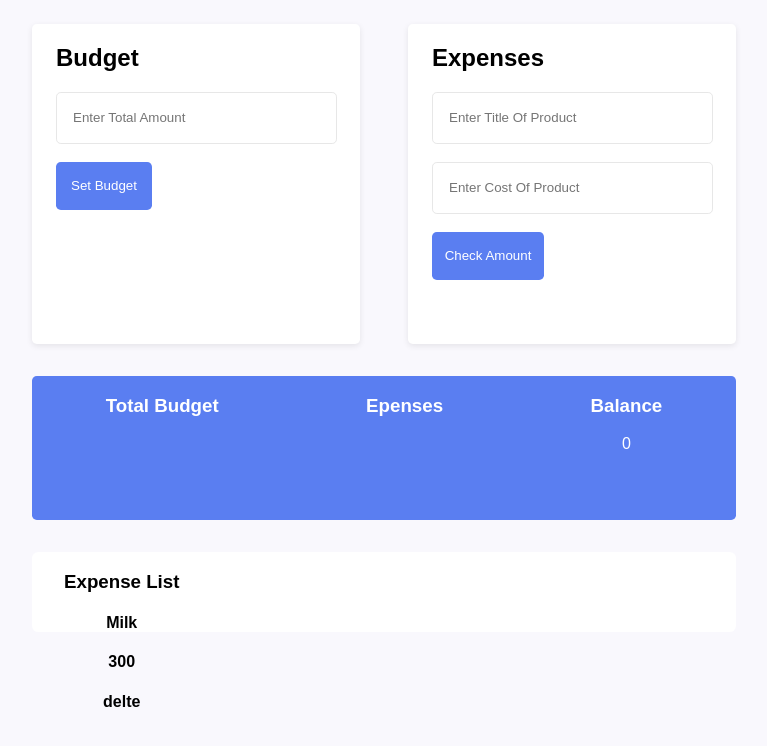
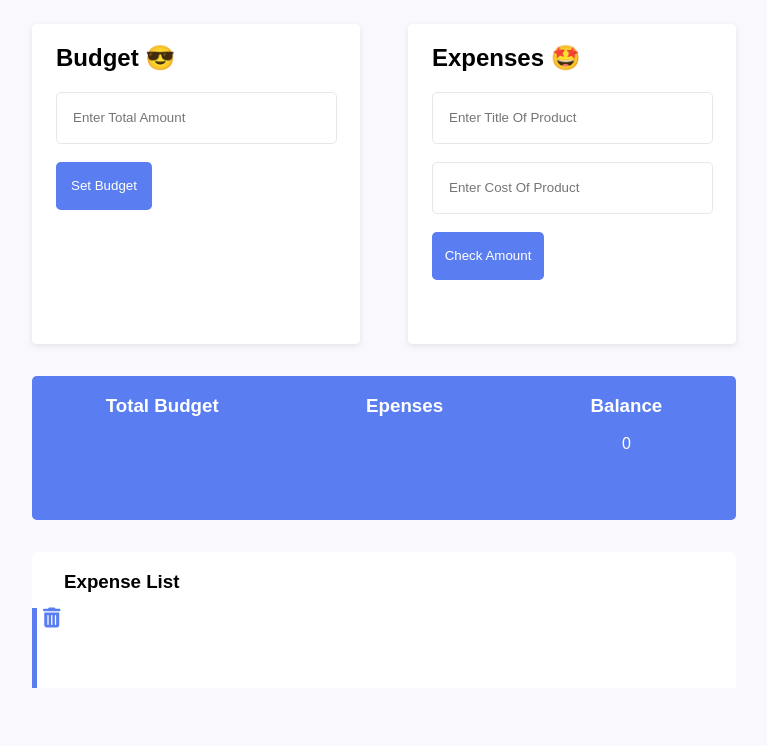
Before and after one commit to Muhammadkashif20/Budget-App, a plain HTML site: page index.html in a window 1280 px wide. Both pictures are taken after a click on the button "Check Amount". Shown: the whole page, without its empty margins (256-1023 px from the left). Drawn offline with Linux system fonts and the light colour scheme.

Commit message:
coming soon completed

```diff
--- a/app.js
+++ b/app.js
@@ -9,16 +9,31 @@ leftbtn.addEventListener("click", () => {
   }
   leftinp.value = "";
 });
-
 let rightbtn = document.getElementById("rightbtn");
 let para1 = document.getElementById("para1");
+let rigthinp1 = document.getElementById("rigthinp1");
 let rigthinp2 = document.getElementById("rigthinp2");
 let para2 = document.getElementById("para2");
+let product = document.getElementById("product");
+let expense = document.getElementById("expense");
+let delBtn=document.getElementById('del-Btn')
+let list=document.getElementById('list')
+list.style.display='none'
 rightbtn.addEventListener("click", () => {
   para1.innerHTML = rigthinp2.value;
   para2.innerHTML = para.innerHTML - para1.innerHTML;
+  if (rigthinp1.value == "") {
+    alert("please Enter Your Product 😐");
+  }
   if (rigthinp2.value == "") {
     alert("please Enter Your Cost Of Product 🙄");
   }
+  product.innerHTML = rigthinp1.value;
+  rigthinp1.value = "";
+  expense.innerHTML = rigthinp2.value;
   rigthinp2.value = "";
+  list.style.display='block'
 });
+delBtn.addEventListener('click',()=>{
+
+})
--- a/index.html
+++ b/index.html
@@ -6,18 +6,19 @@
     <title>Budget App</title>
     <link rel="shortcut icon" href="image/budget.png" type="image/x-icon" />
     <link rel="stylesheet" href="style.css" />
+    <link rel="stylesheet" href="https://cdnjs.cloudflare.com/ajax/libs/font-awesome/6.6.0/css/all.min.css">
   </head>
   <body>
     <div class="container">
       <header>
         <div class="leftBox">
-          <h2>Budget</h2>
+          <h2>Budget 😎</h2>
           <input type="number" placeholder="Enter Total Amount" id="leftinp" />
           <br /><br />
           <button id="leftbtn">Set Budget</button>
         </div>
         <div class="rightBox">
-          <h2>Expenses</h2>
+          <h2>Expenses 🤩</h2>
           <input
             type="text"
             placeholder="Enter Title Of Product"
@@ -51,12 +52,12 @@
       </center>
       <center>
         <footer>
-          <div class="footer">
+          <div class="footer" >
             <h3>Expense List</h3>
-            <div class="list">
-              <h4>Milk</h4>
-              <h4>300</h4>
-              <h4>delte</h4>
+            <div class="list" id="list" >
+              <h4 id="product"></h4>
+              <h4 id="expense"></h4>
+              <button id="del-Btn"><i class="fa-solid fa-trash-can fa-xl" style="color: #5a7ef1;"></i></button>
             </div>
           </div>
         </footer>
--- a/style.css
+++ b/style.css
@@ -68,4 +68,25 @@ footer {
   margin-top: 2rem;
   height: 10vh;
   padding-left: 2rem;
+  text-align: left;
 }
+.list{
+  background-color: #ffffff;
+  display: flex;
+  justify-content: space-around;
+  flex-direction: row;
+  width: 43.7rem;
+  height: 10vh;
+  border-left:5px solid #5a7ef1;
+  margin-left: -2rem;
+  margin-top: -.2rem;
+  margin-bottom: .5rem;
+}
+h4{
+    display: inline;
+}
+#del-Btn{
+  background-color: rgba(255, 255, 255, 0);
+  border: none;
+  cursor: pointer;
+}
```
Also changed, not shown: image/delete.png (added), image/drag.png (added), image/pipe.png (added).
